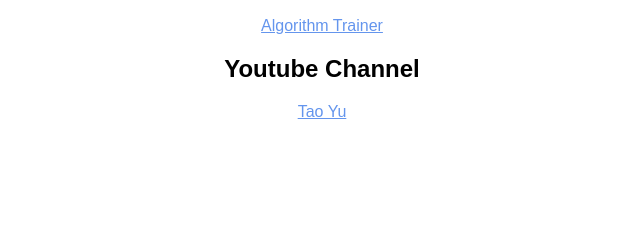
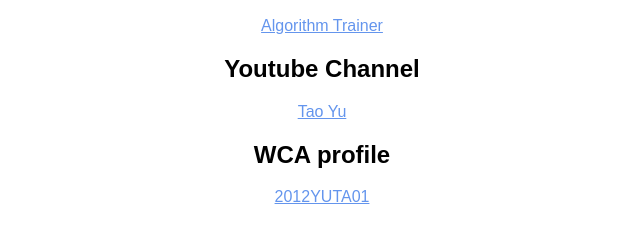
Before and after one commit to tao-yu/tao-yu.github.io, a plain HTML site: page index.html in a window 1280 px wide. Shown: the part 111-354 px from the top of the page, without its empty margins (318-958 px from the left). Drawn offline with Linux system fonts and the light colour scheme.

Commit message:
Add WCA profile

```diff
--- a/index.html
+++ b/index.html
@@ -20,6 +20,9 @@
     <h2>Youtube Channel</h2>
     <a href="https://www.youtube.com/user/TaoxYu">Tao Yu</a>
 
+    <h2>WCA profile</h2>
+    <a href="https://www.worldcubeassociation.org/persons/2012YUTA01">2012YUTA01</a>
+
     </div>
 </body>
 
```
